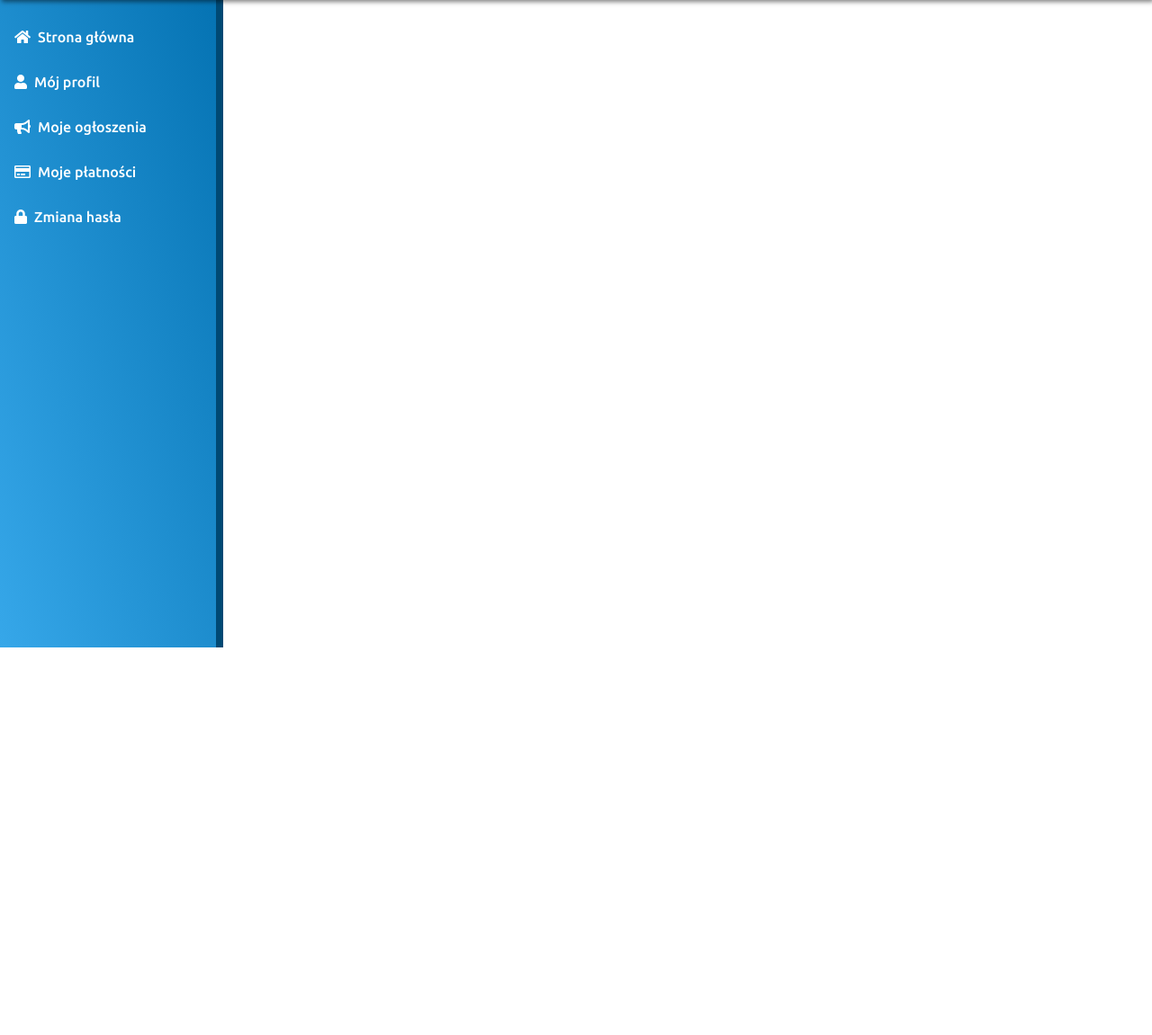
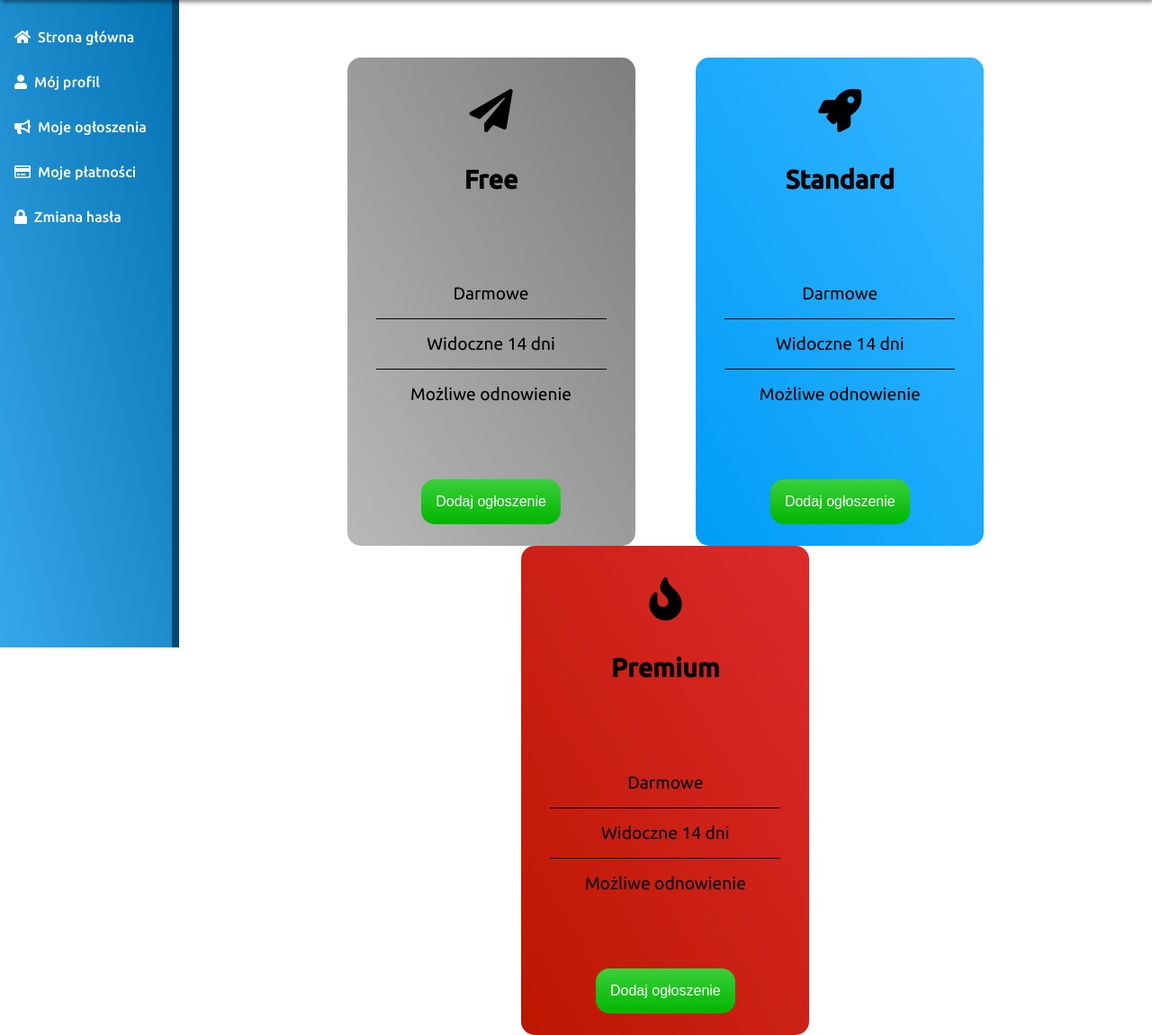
Before and after one commit to oskardabrowski/BlueFlower, a PHP site: page /account.html in a window 1280 px wide. Shown: the part 80-1231 px from the top of the page at 90% size. Before the commit the page ends 800 px from the top, so only its background shows below. Run offline with PHP 8.4, Linux system fonts and the light colour scheme; some libraries are stand-ins or nearby versions.

Commit message:
Styling cards

```diff
--- a/Sass/Home/body.scss
+++ b/Sass/Home/body.scss
@@ -280,8 +280,74 @@
   min-height: 90vh;
   background-color: white;
   z-index: 500;
+
+  &-container {
+    width: 85vw;
+    height: 90vh;
+
+    &-cards {
+      width: 100%;
+      height: auto;
+      text-align: center;
+      padding-top: 4rem;
+
+      &-card {
+        display: inline-block;
+        height: max-content;
+        margin: 0rem 2rem;
+        min-width: 20rem;
+        border-radius: 15px;
+
+        &-icon {
+          margin: 2rem 0rem;
+          font-size: 3rem;
+        }
+        &-header {
+          margin: 1rem;
+          font-size: 1.2rem;
+        }
+        &-list {
+          margin: 3rem 0rem;
+          font-size: 1.2rem;
+          display: flex;
+          flex-direction: column;
+          justify-content: center;
+          align-items: center;
+
+          & > ul {
+            list-style-type: none;
+            padding: 0rem;
+            width: 80%;
+            & > li {
+              margin: 1rem 0rem;
+              padding-top: 1rem;
+
+              &:not(:first-child) {
+                border-top: 1px solid black;
+              }
+            }
+          }
+        }
+        &-button {
+          margin: 1.5rem 0rem;
+          & > button {
+            padding: 1rem;
+            font-size: 1rem;
+            border: none;
+            border-radius: 15px;
+            background: linear-gradient(to top, rgb(0, 182, 0), rgb(58, 207, 58));
+            color: white;
+
+            &:hover {
+              cursor: pointer;
+            }
+          }
+        }
+      }
+    }
+  }
   &-menu {
-    width: 15rem;
+    width: 15vw;
     background: linear-gradient(to top right, #36a7e9, #0573b3);
     height: 100%;
     min-height: 90vh;
@@ -335,3 +401,14 @@
     }
   }
 }
+
+
+.CardFree {
+  background: linear-gradient(to top right, rgb(184, 184, 184), rgb(126, 126, 126));
+}
+.CardStandard {
+  background: linear-gradient(to top right, rgb(0, 157, 248), rgb(55, 182, 255));
+}
+.CardPremium {
+  background: linear-gradient(to top right, rgb(189, 22, 0), rgb(219, 43, 43));
+}
--- a/account.html
+++ b/account.html
@@ -40,8 +40,49 @@
             </ul>
         </div>
         <div class="UserApp-container">
-            <div>
-
+            <div class="UserApp-container-cards">
+                <div class="UserApp-container-cards-card CardFree">
+                    <div class="UserApp-container-cards-card-icon"><i class="fas fa-paper-plane"></i></div>
+                    <div class="UserApp-container-cards-card-header"><h1>Free</h1></div>
+                    <div class="UserApp-container-cards-card-list">
+                        <ul>
+                            <li>Darmowe</li>
+                            <li>Widoczne 14 dni</li>
+                            <li>Możliwe odnowienie</li>
+                        </ul>
+                    </div>
+                    <div class="UserApp-container-cards-card-button">
+                        <button>Dodaj ogłoszenie</button>
+                    </div>
+                </div>
+                <div class="UserApp-container-cards-card CardStandard">
+                    <div class="UserApp-container-cards-card-icon"><i class="fas fa-rocket"></i></div>
+                    <div class="UserApp-container-cards-card-header"><h1>Standard</h1></div>
+                    <div class="UserApp-container-cards-card-list">
+                        <ul>
+                            <li>Darmowe</li>
+                            <li>Widoczne 14 dni</li>
+                            <li>Możliwe odnowienie</li>
+                        </ul>
+                    </div>
+                    <div class="UserApp-container-cards-card-button">
+                        <button>Dodaj ogłoszenie</button>
+                    </div>
+                </div>
+                <div class="UserApp-container-cards-card CardPremium">
+                    <div class="UserApp-container-cards-card-icon"><i class="fas fa-fire"></i></div>
+                    <div class="UserApp-container-cards-card-header"><h1>Premium</h1></div>
+                    <div class="UserApp-container-cards-card-list">
+                        <ul>
+                            <li>Darmowe</li>
+                            <li>Widoczne 14 dni</li>
+                            <li>Możliwe odnowienie</li>
+                        </ul>
+                    </div>
+                    <div class="UserApp-container-cards-card-button">
+                        <button>Dodaj ogłoszenie</button>
+                    </div>
+                </div>
             </div>
             <div></div>
             <div></div>
--- a/css/styles.css
+++ b/css/styles.css
@@ -393,8 +393,55 @@ nav {
   min-height: 90vh;
   background-color: white;
   z-index: 500; }
+  .UserApp-container {
+    width: 85vw;
+    height: 90vh; }
+    .UserApp-container-cards {
+      width: 100%;
+      height: auto;
+      text-align: center;
+      padding-top: 4rem; }
+      .UserApp-container-cards-card {
+        display: inline-block;
+        height: max-content;
+        margin: 0rem 2rem;
+        min-width: 20rem;
+        border-radius: 15px; }
+        .UserApp-container-cards-card-icon {
+          margin: 2rem 0rem;
+          font-size: 3rem; }
+        .UserApp-container-cards-card-header {
+          margin: 1rem;
+          font-size: 1.2rem; }
+        .UserApp-container-cards-card-list {
+          margin: 3rem 0rem;
+          font-size: 1.2rem;
+          display: flex;
+          flex-direction: column;
+          justify-content: center;
+          align-items: center; }
+          .UserApp-container-cards-card-list > ul {
+            list-style-type: none;
+            padding: 0rem;
+            width: 80%; }
+            .UserApp-container-cards-card-list > ul > li {
+              margin: 1rem 0rem;
+              padding-top: 1rem; }
+              .UserApp-container-cards-card-list > ul > li:not(:first-child) {
+                border-top: 1px solid black; }
+        .UserApp-container-cards-card-button {
+          margin: 1.5rem 0rem; }
+          .UserApp-container-cards-card-button > button {
+            padding: 1rem;
+            font-size: 1rem;
+            border: none;
+            border-radius: 15px;
+            background: linear-gradient(to top, #00b600, #3acf3a);
+            color: white; }
+            .UserApp-container-cards-card-button > button:hover {
+              cursor: pointer; }
   .UserApp-menu {
-    width: 15rem;
+    width: 15vw;
     background: linear-gradient(to top right, #36a7e9, #0573b3);
     height: 100%;
     min-height: 90vh;
@@ -434,6 +481,15 @@ nav {
           transition: all .5s ease-in-out; }
         .UserApp-menu > ul > li > i {
           margin-right: .5rem; }
+
+.CardFree {
+  background: linear-gradient(to top right, #b8b8b8, #7e7e7e); }
+
+.CardStandard {
+  background: linear-gradient(to top right, #009df8, #37b6ff); }
+
+.CardPremium {
+  background: linear-gradient(to top right, #bd1600, #db2b2b); }
 
 .head {
   width: 100vw;
```
